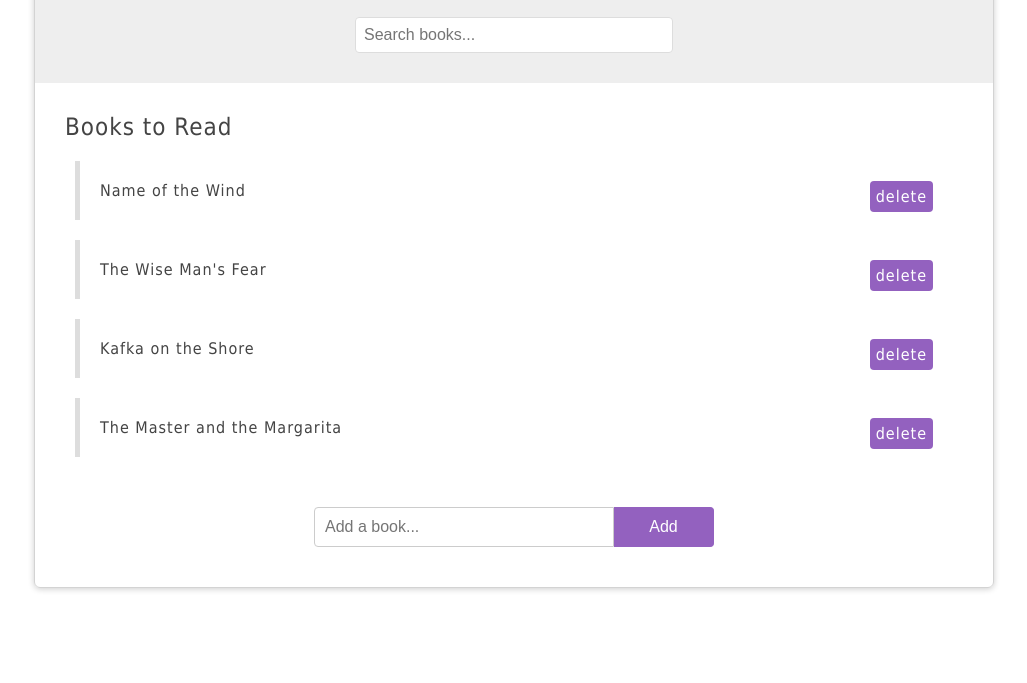
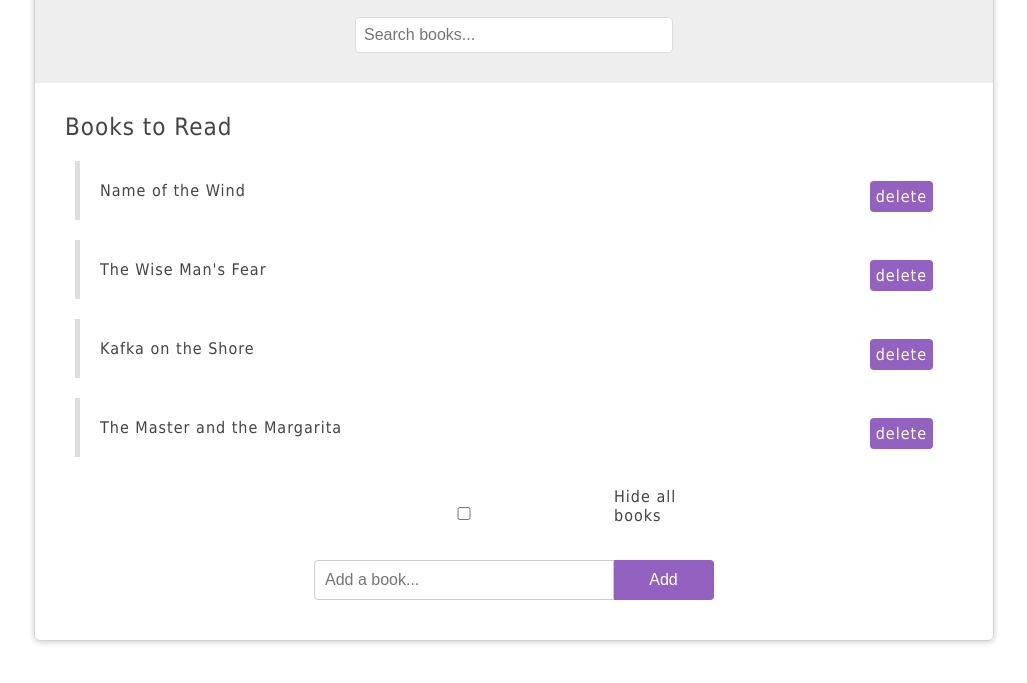
Before and after one commit to carldurand/netNinja, a plain HTML site: page index.html in a window 1280 px wide. Shown: the part 111-794 px from the top of the page, without its empty margins (126-1153 px from the left). Drawn offline with Linux system fonts and the light colour scheme.

Commit message:
lesson15

```diff
--- a/index.html
+++ b/index.html
@@ -38,10 +38,11 @@
 	    	</ul>
 	    </div>
 	    <form id="add-book">
+        <input type="checkbox" id="hide" />
+        <label for="hide">Hide all books</label>
 	    	<input type="text" placeholder="Add a book..." />
 	    	<button>Add</button>
 	    </form>
-
     </div>
     <script src="app.js"></script>
   </body>
```
